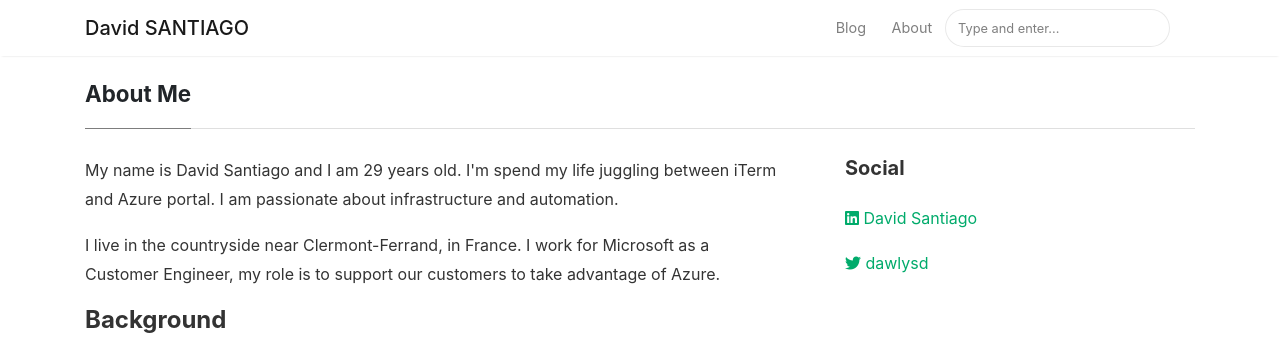
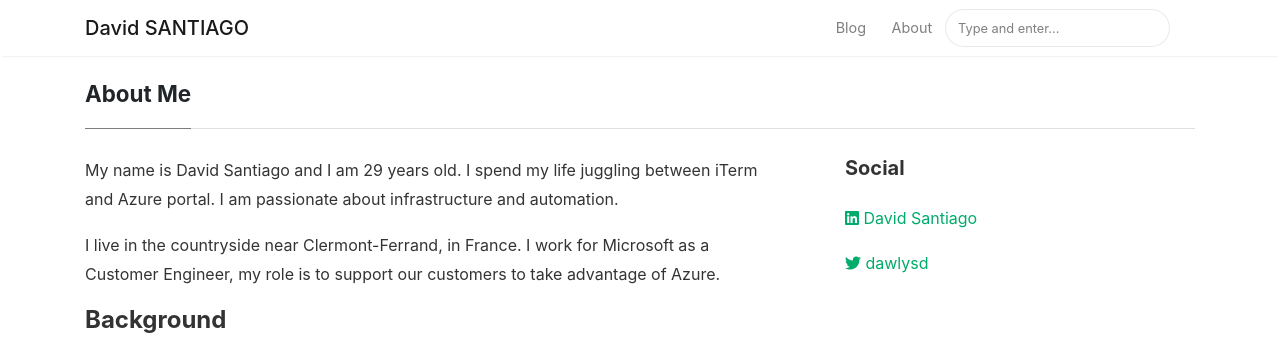
Before and after one commit to davidsntg/dawlysd.github.com, a Jekyll site: the page built from _pages/about.md, in a window 1280 px wide and 928 px high. Shown: the top 353 px of the window. Built offline with Jekyll 4.4.1, drawn with Linux system fonts in a browser that asks for light colours; nearby versions of some CDN libraries; comment, search, counter and statistics services are not loaded.

Commit message:
typo fixed

```diff
--- a/_pages/about.md
+++ b/_pages/about.md
@@ -8,7 +8,7 @@ comments: true
 <div class="row justify-content-between">
 <div class="col-md-8 pr-5">
 
-<p>My name is David Santiago and I am 29 years old. I'm spend my life juggling between iTerm and Azure portal. I am passionate about infrastructure and automation.</p>
+<p>My name is David Santiago and I am 29 years old. I spend my life juggling between iTerm and Azure portal. I am passionate about infrastructure and automation.</p>
 
 <p>I live in the countryside near Clermont-Ferrand, in France. I work for Microsoft as a Customer Engineer, my role is to support our customers to take advantage of Azure.</p>
 
```
